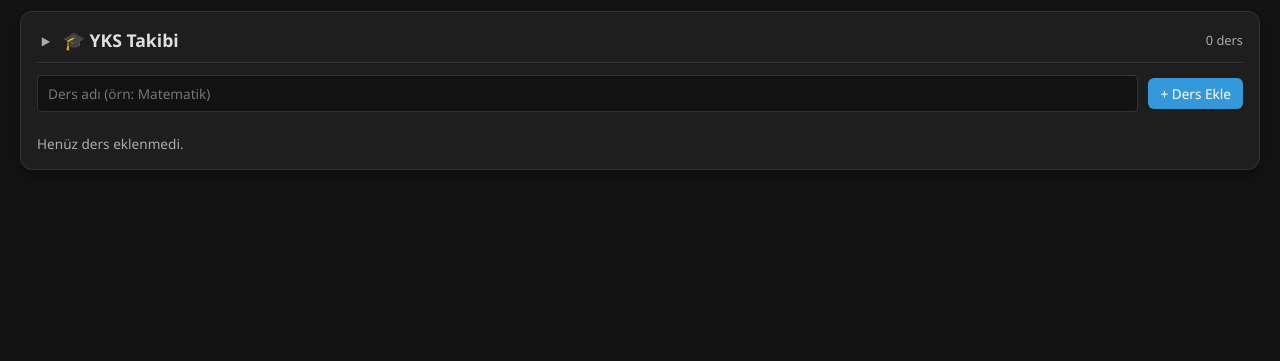
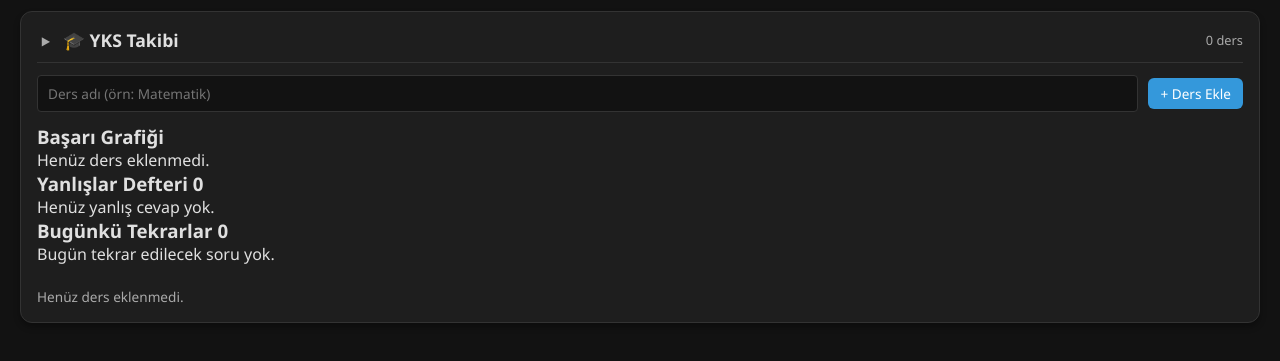
Before and after one commit to erguncetinkaya284-stack/ergun-panel, a plain HTML site: page yks.html in a window 1280 px wide. Shown: the part 69-430 px from the top of the page. Drawn offline with Linux system fonts and the light colour scheme.

Commit message:
Update yks.html

```diff
--- a/yks.html
+++ b/yks.html
@@ -33,6 +33,7 @@
                 <button class="btn-action btn-primary" onclick="addYksSubject()">+ Ders Ekle</button>
             </div>
 
+            <div id="yks-insights"></div>
             <div id="yks-subjects-list" style="display:flex; flex-direction:column; gap:12px; margin-top:10px;"></div>
         </div>
     </main>
```
